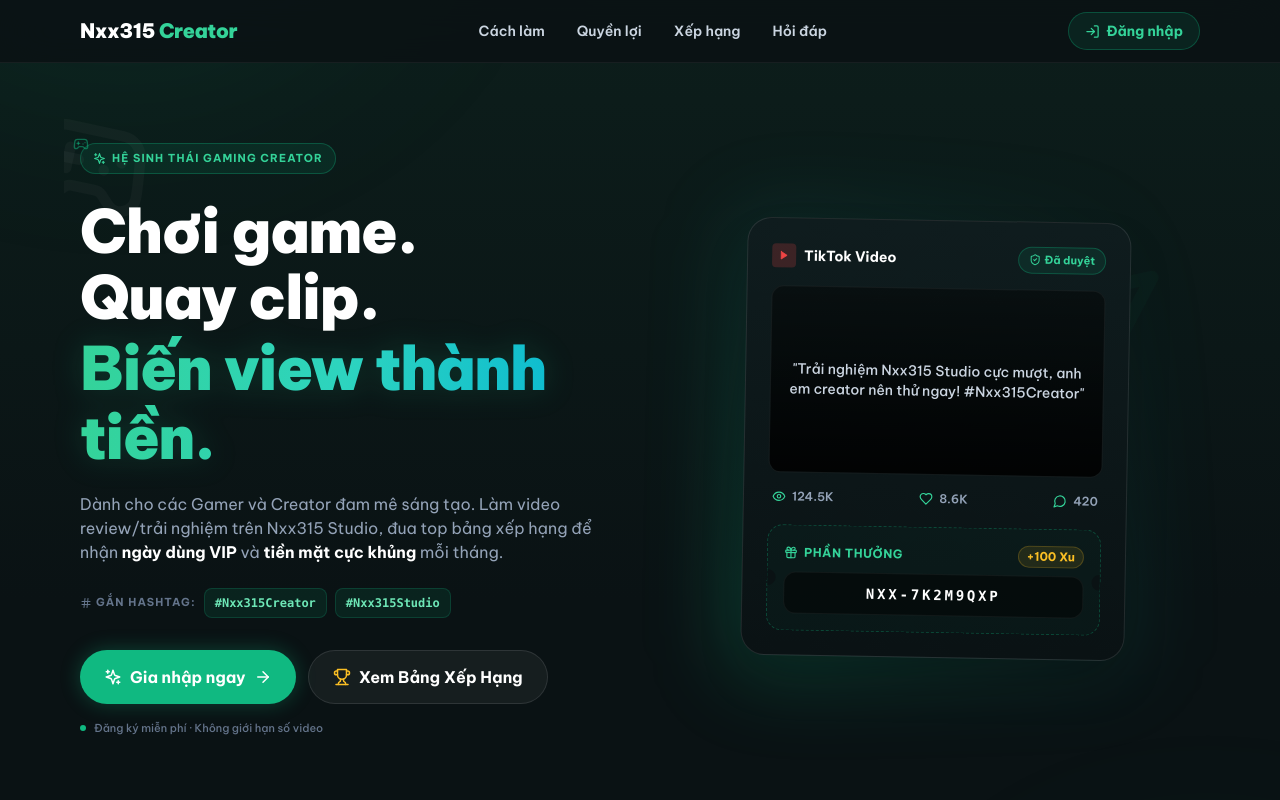
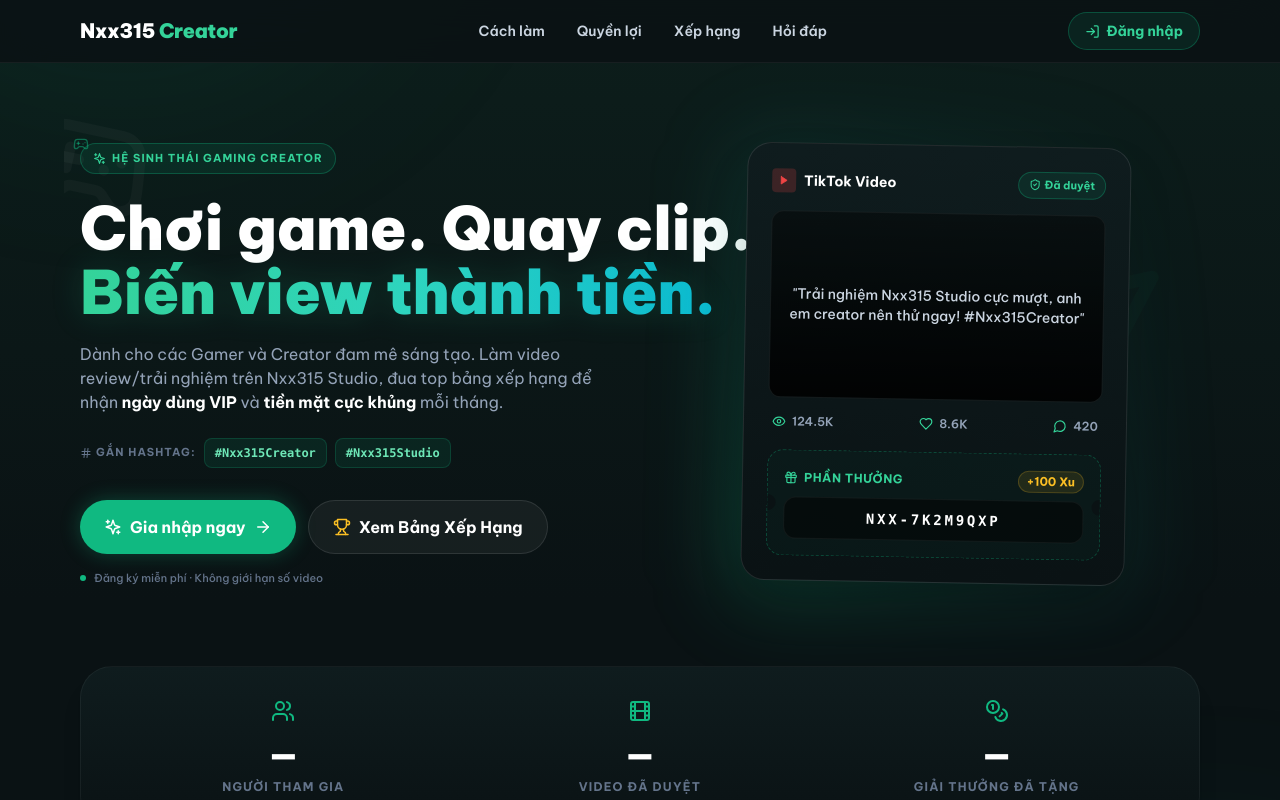
Before and after one commit to nxx1437-creator/creator.nxx315, a React (Vite) app: page / in a window 1280 px wide. Shown: the top 800 px of the page. Built offline with nearby package versions, Linux system fonts and the light colour scheme; no server answers.

Commit message:
Update Landing.jsx

```diff
--- a/src/pages/Landing.jsx
+++ b/src/pages/Landing.jsx
@@ -142,13 +142,11 @@ function Hero({ hashtags }) {
           </span>
         </span>
 
-        <h1 className="mt-6 text-4xl font-black tracking-tight text-white sm:text-5xl lg:text-6xl relative flex flex-col gap-1">
-  <span className="leading-[1.1]">
-    Chơi game. <br className="hidden sm:block" />
-    <span className="sm:hidden"><br /></span>
-    Quay clip.
+        <h1 className="mt-6 font-black tracking-tight text-white relative flex flex-col gap-1">
+  <span className="text-[8vw] sm:text-5xl lg:text-6xl leading-[1.1] whitespace-nowrap">
+    Chơi game. Quay clip.
   </span>
-  <span className="leading-[1.15] bg-gradient-to-r from-emerald-400 via-teal-400 to-cyan-500 bg-clip-text text-transparent drop-shadow-[0_0_15px_rgba(16,185,129,0.2)]">
+  <span className="text-[2.1rem] sm:text-5xl lg:text-6xl leading-[1.15] bg-gradient-to-r from-emerald-400 via-teal-400 to-cyan-500 bg-clip-text text-transparent drop-shadow-[0_0_15px_rgba(16,185,129,0.2)]">
     Biến view thành <br className="sm:hidden" /> tiền.
   </span>
 </h1>
```
